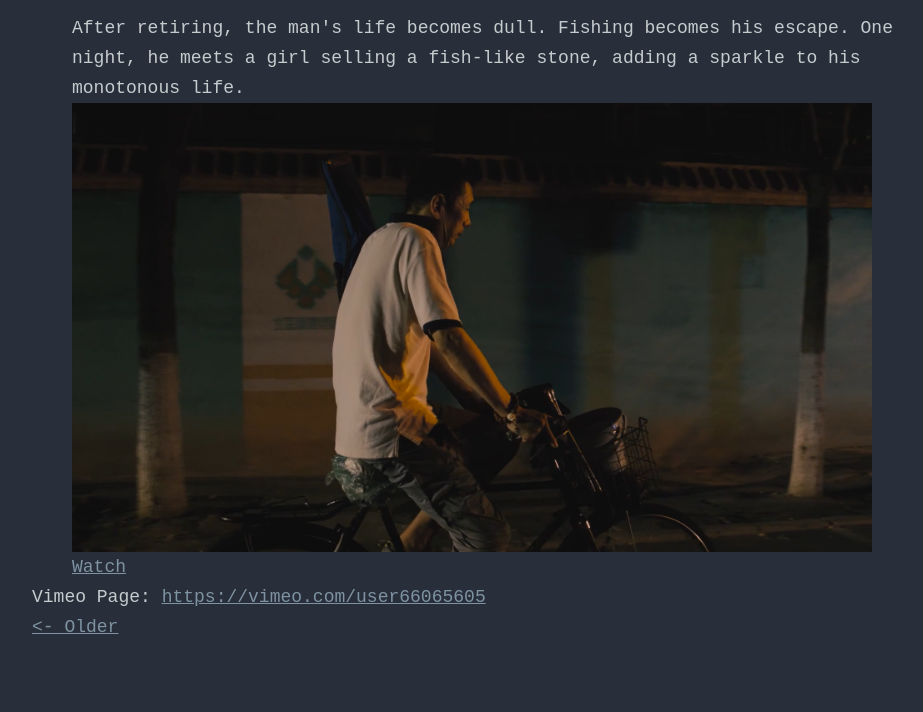
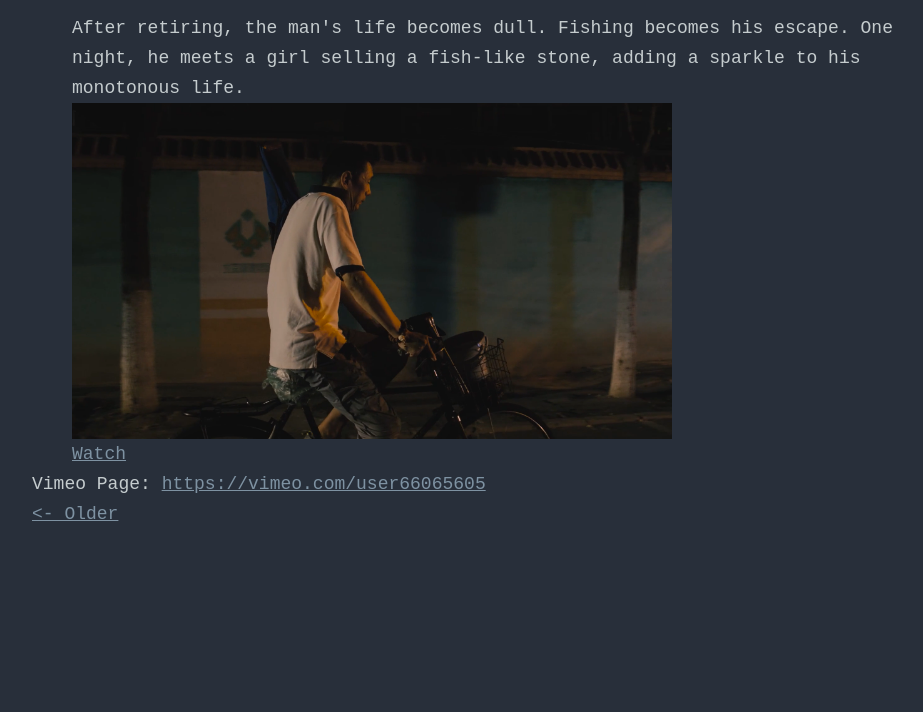
Before and after one commit to JunduoLiu/JunduoLiu.github.io, a Jekyll site: the page built from Films/index.html, in a window 1280 px wide. Shown: the part 732-1444 px from the top of the page, without its empty margins (158-1081 px from the left). Built offline with Jekyll 4.4.1, drawn with Linux system fonts in a browser that asks for light colours; the list of posts is cut into pages by our own code; after the commit the page ends 1331 px from its top, so only the background shows below that.

Commit message:
Update index.html

```diff
--- a/Films/index.html
+++ b/Films/index.html
@@ -15,7 +15,7 @@ pagination:
     <li>
       <h3>{{ film.title }}</h3>
       <p>{{ film.description }}</p>
-      <img src="{{ film.thumbnail | relative_url }}" alt="{{ film.title }}"style="max-width: 800px; max-height: 450px;">
+      <img src="{{ film.thumbnail | relative_url }}" alt="{{ film.title }}"style="max-width: 600px; max-height: 338px;">
       <a href="{{ film.video_url }}" target="_blank">Watch</a>
     </li>
   {% endfor %}
```
